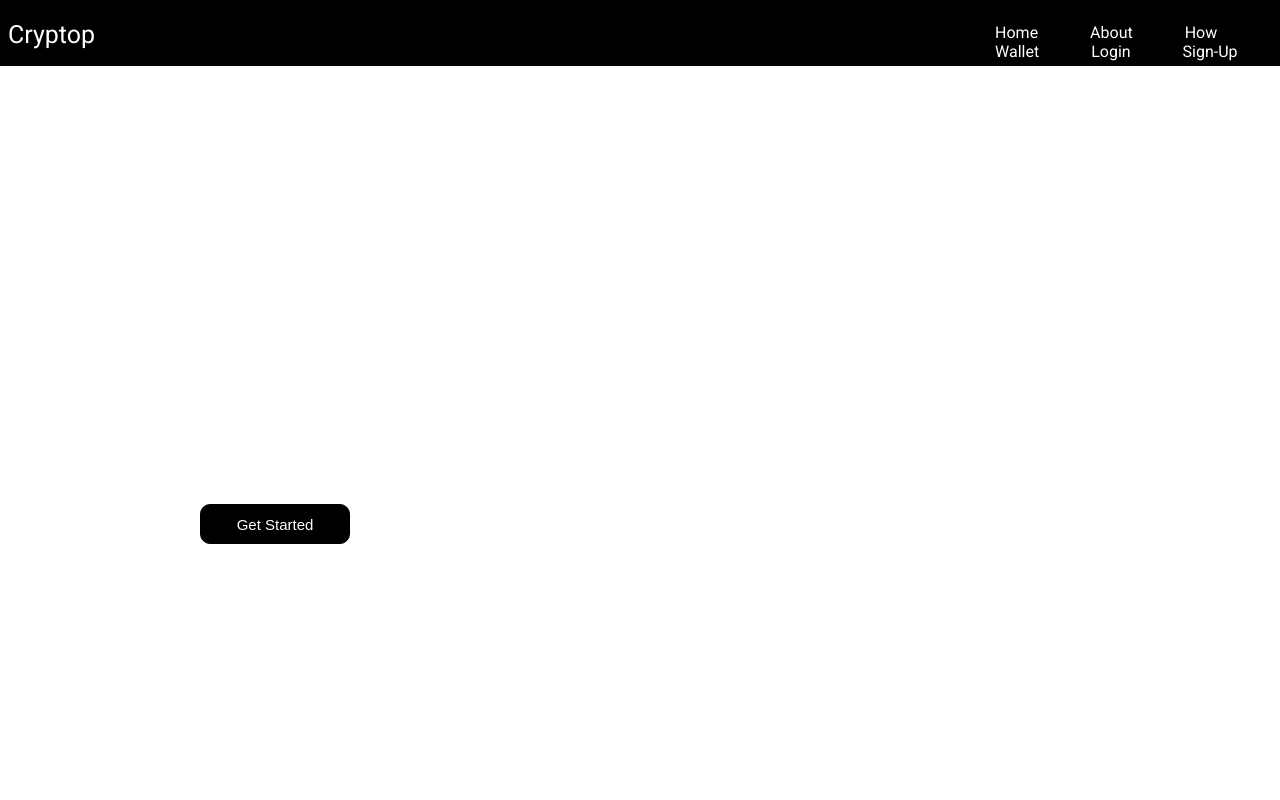
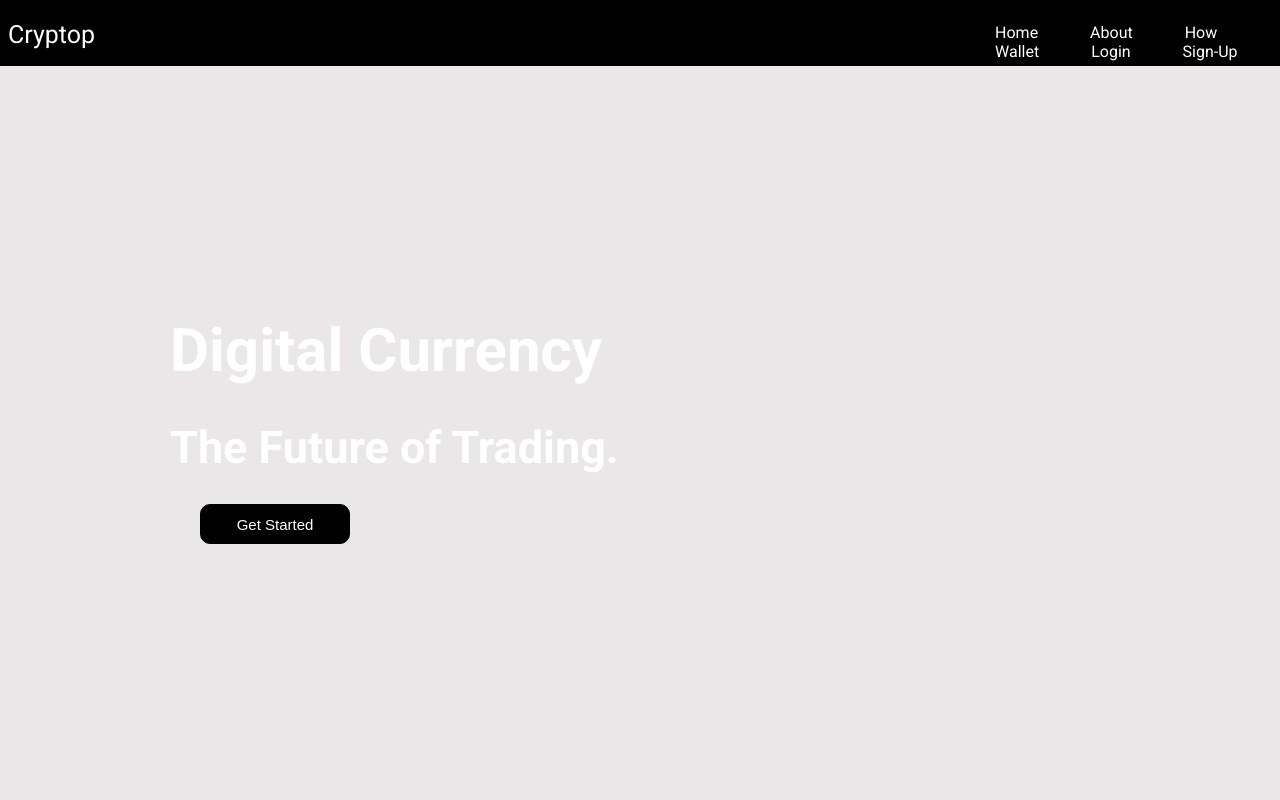
Before and after one commit to starmohit14/graviton-project-8, a plain HTML site: page index.html in a window 1280 px wide. Shown: the top 800 px of the page. Drawn offline with Linux system fonts and the light colour scheme.

Commit message:
Update index.html

```diff
--- a/index.html
+++ b/index.html
@@ -13,7 +13,7 @@
         body {
             font-family: "Roboto", sans-serif;
             color: #000000;
-            background-color: #ffffff;
+            background-color: #e9e7e7;
         }
         .navbar{
             color: white;
```
